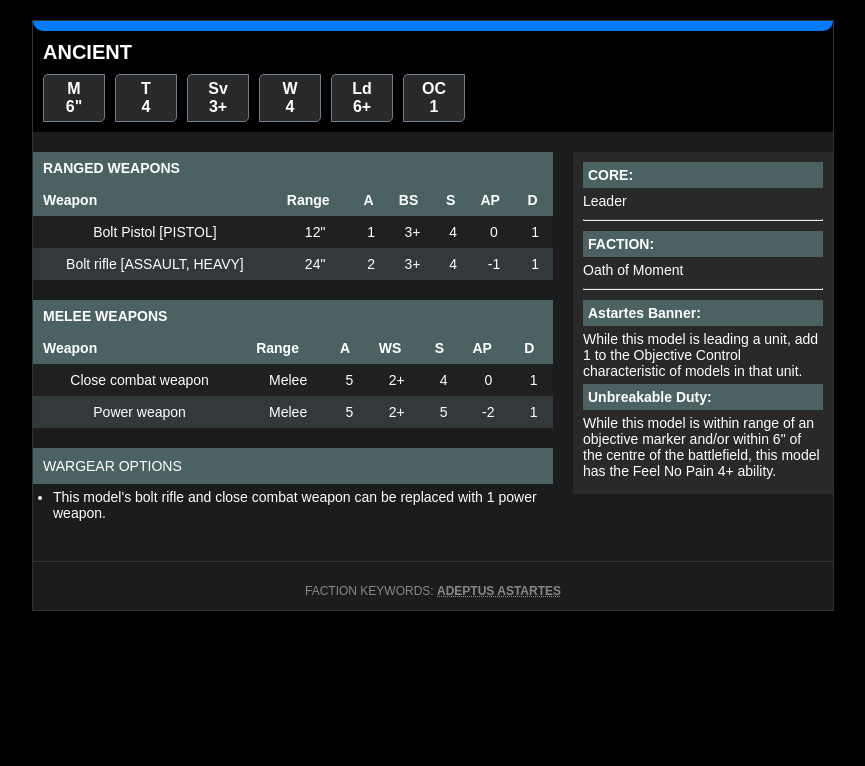
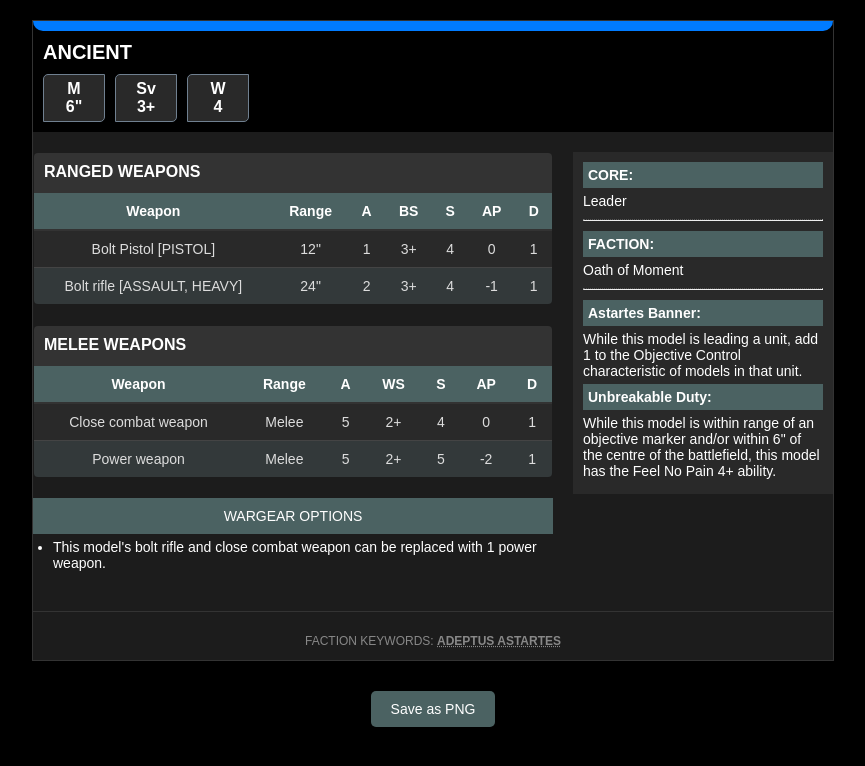
Before and after one commit to NatusAnima/Izzywatch_Card_Generator, a plain HTML site: page index.html in a window 1280 px wide. Shown: the whole page, without its empty margins (207-1072 px from the left). Drawn offline with nearby package versions, Linux system fonts and the light colour scheme.

Commit message:
just a lot of stuff okay

```diff
--- a/index.html
+++ b/index.html
@@ -5,6 +5,8 @@
     <meta name="viewport" content="width=device-width, initial-scale=1.0">
     <title>Warhammer Unit Stats</title>
     <link rel="stylesheet" href="styles.css">
+    <script src="https://cdn.jsdelivr.net/npm/html2canvas@1.4.1/dist/html2canvas.min.js"></script>
+    <script src="scripts.js"></script>
 </head>
 <body>
     <div class="container">
@@ -12,11 +14,8 @@
             <h3><b>ANCIENT</b></h3>
             <div class="stats">
                 <div class="stat-box">M<br>6"</div>
-                <div class="stat-box">T<br>4</div>
                 <div class="stat-box">Sv<br>3+</div>
                 <div class="stat-box">W<br>4</div>
-                <div class="stat-box">Ld<br>6+</div>
-                <div class="stat-box">OC<br>1</div>
             </div>
         </div>
 
@@ -25,7 +24,7 @@
                 <table>
                     <thead>
                         <tr>
-                            <th colspan="7">RANGED WEAPONS</th>
+                            <th colspan="7" class="weapons-titles">RANGED WEAPONS</th>
                         </tr>
                         <tr>
                             <th>Weapon</th>
@@ -62,7 +61,7 @@
                 <table>
                   <thead>
                       <tr>
-                          <th colspan="7">MELEE WEAPONS</th>
+                          <th colspan="7" class="weapons-titles">MELEE WEAPONS</th>
                       </tr>
                       <tr>
                         <th>Weapon</th>
@@ -120,5 +119,9 @@
             <p>FACTION KEYWORDS: <span class="underlined"><b>ADEPTUS ASTARTES</b></span></p>
         </div>
     </div>
+
+    <div style="text-align: center; margin-top: 20px;">
+        <button id="save-as-png" class="save-button">Save as PNG</button>
+    </div>
 </body>
 </html>
--- a/scripts.js
+++ b/scripts.js
@@ -0,0 +1,45 @@
+// Function to enable editing on double-click
+function makeEditable(event) {
+    const element = event.target;
+    // Prevent editing of static elements
+    if (!element.classList.contains('static')) {
+        element.setAttribute('contenteditable', 'true');
+        element.focus();
+
+        // Remove editable state on blur
+        element.addEventListener('blur', () => {
+            element.removeAttribute('contenteditable');
+        }, { once: true });
+    }
+}
+
+// Initialize event listeners on DOM content loaded
+document.addEventListener('DOMContentLoaded', () => {
+    // Add the double-click event to all text-containing elements
+    document.querySelectorAll('.container *').forEach((el) => {
+        if (el.innerText.trim() !== '' && !el.classList.contains('static')) {
+            el.addEventListener('dblclick', makeEditable);
+        }
+    });
+
+    // Add click listener to the "Save as PNG" button
+    document.getElementById('save-as-png').addEventListener('click', () => {
+        const container = document.querySelector('.container');
+
+        // Use html2canvas to capture the container div
+        html2canvas(container, {
+            backgroundColor: null, // Preserve transparency
+            useCORS: true, // Handle cross-origin issues for images
+            scale: 2, // Higher scale for better resolution
+        }).then((canvas) => {
+            // Create a download link and trigger it
+            const link = document.createElement('a');
+            link.download = 'warhammer-unit-stats.png';
+            link.href = canvas.toDataURL('image/png');
+            link.click();
+        }).catch((error) => {
+            console.error('Error capturing the card:', error);
+            alert('Failed to save the card. Please try again.');
+        });
+    });
+});
--- a/styles.css
+++ b/styles.css
@@ -75,34 +75,54 @@
     font-size: 14px;
 }
 
+/* Table Styling */
 table {
     width: 100%;
     border-collapse: collapse;
     margin-bottom: 20px;
+    background-color: #1c1c1c; /* Matches container background */
+    border: 1px solid #333; /* Add border to entire table */
+    border-radius: 5px; /* Smooth edges for a modern look */
+    overflow: hidden; /* Ensures rounded corners look clean */
 }
 
-th, td {
-    border: none;
-    padding: 8px;
+thead th {
+    background-color: #4B6262; /* Uniform header background color */
+    color: white;
+    font-weight: bold;
+    padding: 10px; /* Increased padding for readability */
     text-align: center;
+    border-bottom: 2px solid #333; /* Clear separation from the body */
 }
 
-th {
-    background-color: #4B6262;
-    color: white;
-    font-weight: bold;
-    text-align: left;
-    padding-left: 10px;
+tbody tr {
+    border-bottom: 1px solid #444; /* Row separation */
 }
 
-tr:nth-child(even) {
-    background-color: #33393A;
+tbody tr:nth-child(even) {
+    background-color: #33393A; /* Alternating row colors */
 }
 
-tr:nth-child(odd) {
-    background-color: #202020;
+tbody tr:nth-child(odd) {
+    background-color: #292929;
 }
 
+td {
+    color: #ddd; /* Text color for better contrast */
+    padding: 10px; /* Consistent padding for cells */
+    text-align: center; /* Center-aligned text */
+    vertical-align: middle; /* Align content in the middle */
+}
+
+.weapons-titles {
+    text-align: left;
+    font-size: 16px; /* Slightly larger font size for titles */
+    color: #fff;
+    padding: 10px; /* Added padding for spacing */
+    background-color: #333; /* Distinct background for titles */
+}
+
+/* Abilities Section */
 .abilities {
     background-color: #292929;
     padding: 10px;
@@ -126,20 +146,20 @@
     margin: 10px 0;
 }
 
-.options-container { /* New container */
+.options-container {
     margin-bottom: 20px;
 }
 
-.options-header { /* New header */
+.options-header {
     font-size: 14px;
     background-color: #4B6262;
     padding: 10px;
-    padding-left: 10px;
+    text-align: center; /* Center-align header text */
 }
 
-.options-list { /* New list */
-    list-style-type: disc; /* Use disc bullets */
-    padding-left: 20px; /* Indent the list items */
+.options-list {
+    list-style-type: disc;
+    padding-left: 20px;
     font-size: 14px;
     margin: 5px 0;
 }
@@ -148,6 +168,7 @@
     margin-bottom: 5px;
 }
 
+/* Footer Styling */
 .footer {
     border-top: 1px solid #333;
     padding-top: 10px;
@@ -160,3 +181,18 @@
 .underlined {
     text-decoration: underline dotted;
 }
+
+.save-button {
+    background-color: #4B6262;
+    color: white;
+    border: none;
+    padding: 10px 20px;
+    cursor: pointer;
+    border-radius: 5px;
+    font-size: 14px;
+    margin-top: 10px;
+}
+
+.save-button:hover {
+    background-color: #5D7575;
+}
```
